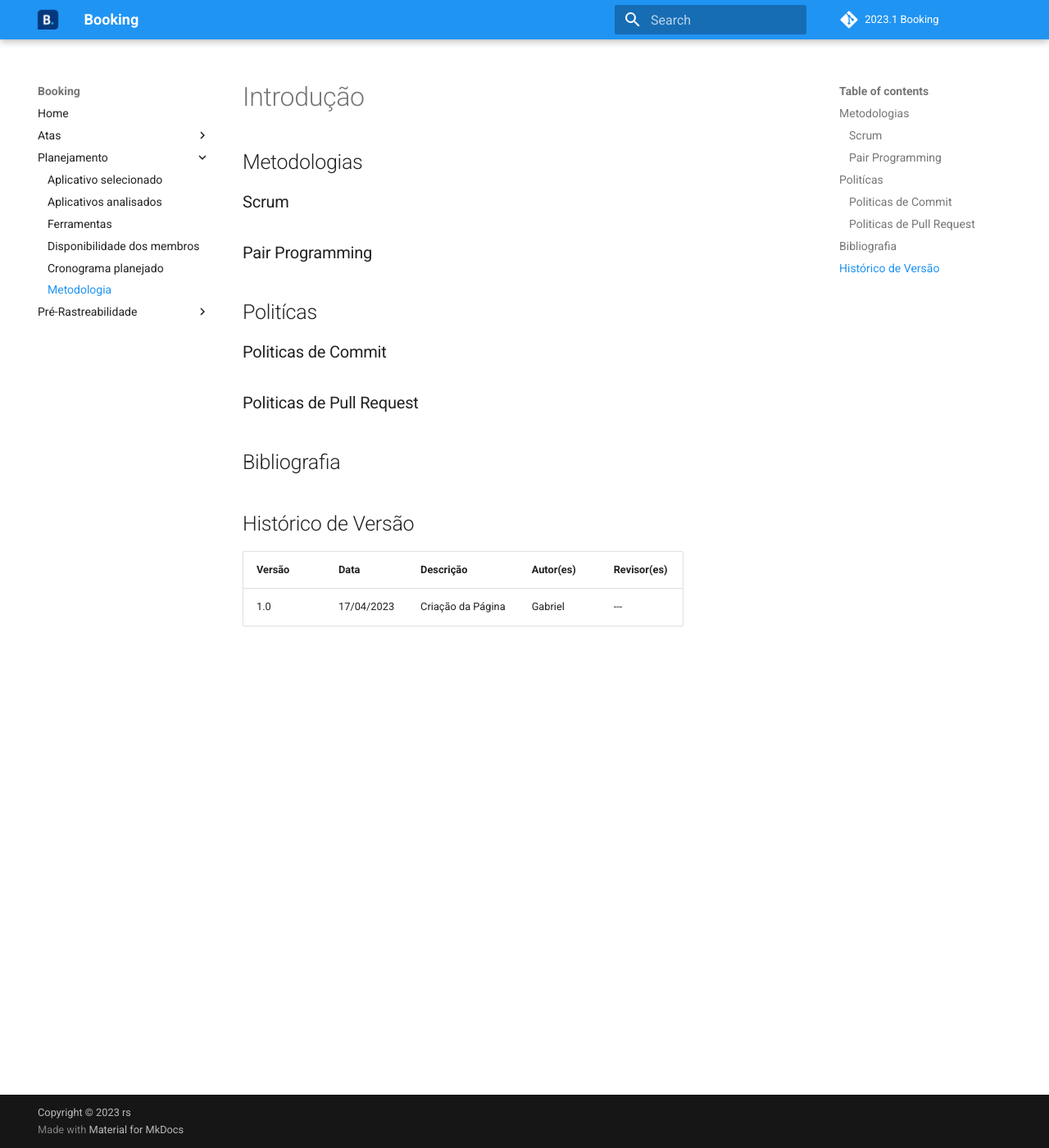
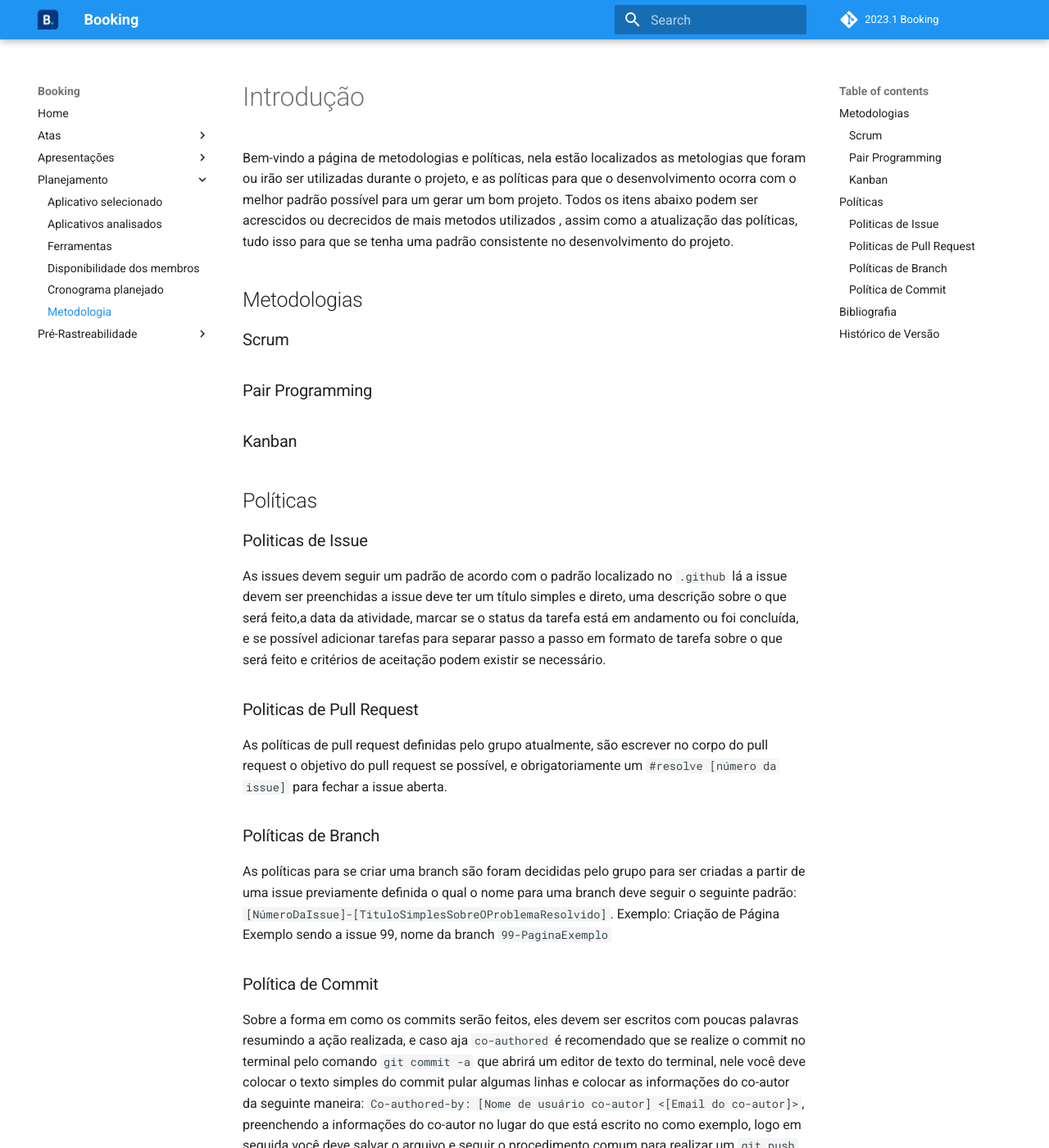
Before and after one commit to Requisitos-de-Software/2023.1-Booking, an MkDocs documentation site: the page built from docs/planejamento/metodologia.md, in a window 1280 px wide and 1400 px high. Shown: the whole window at 82% size. Built offline with MkDocs 1.6.1 and Material for MkDocs 9.7.7, drawn with Linux system fonts in a browser that asks for light colours; comment, search, counter and statistics services are not loaded; some of the changed text lies outside the part shown.

Commit message:
Adicionando texto de politicas

```diff
--- a/docs/planejamento/metodologia.md
+++ b/docs/planejamento/metodologia.md
@@ -1,4 +1,6 @@
 # Introdução
+
+Bem-vindo a página de metodologias e políticas, nela estão localizados as metologias que foram ou irão ser utilizadas durante o projeto, e as políticas para que o desenvolvimento ocorra com o melhor padrão possível para um gerar um bom projeto. Todos os itens abaixo podem ser acrescidos ou decrecidos de mais metodos utilizados , assim como a atualização das políticas, tudo isso para que se tenha uma padrão consistente no desenvolvimento do projeto.
 
 ## Metodologias
 
@@ -6,16 +8,30 @@
 
 ### Pair Programming
 
+### Kanban
 
-## Politícas
-### Politicas de Commit
+## Políticas
+
+### Politicas de Issue
+
+As issues devem seguir um padrão de acordo com o padrão localizado no ``.github`` lá a issue devem ser preenchidas a issue deve ter um título simples e direto, uma descrição sobre o que será feito,a data da atividade, marcar se o status da tarefa está em andamento ou foi concluída, e se possível adicionar tarefas para separar passo a passo em formato de tarefa sobre o que será feito e critérios de aceitação podem existir se necessário.
+
 ### Politicas de Pull Request
 
+As políticas de pull request definidas pelo grupo atualmente, são escrever no corpo do pull request o objetivo do pull request se possível, e obrigatoriamente um ``#resolve [número da issue]`` para fechar a issue aberta.
+
+### Políticas de Branch
+
+As políticas para se criar uma branch são foram decididas pelo grupo para ser criadas a partir de uma issue previamente definida o qual o nome para uma branch deve seguir o seguinte padrão: ``[NúmeroDaIssue]-[TituloSimplesSobreOProblemaResolvido]``. Exemplo: Criação de Página Exemplo sendo a issue 99, nome da branch ``99-PaginaExemplo``
+
+### Política de Commit
+
+Sobre a forma em como os commits serão feitos, eles devem ser escritos com poucas palavras resumindo a ação realizada, e caso aja ``co-authored`` é recomendado que se realize o commit no terminal pelo comando ``git commit -a`` que abrirá um editor de texto do terminal, nele você deve colocar o texto simples do commit pular algumas linhas e colocar as informações do co-autor da seguinte maneira: ``Co-authored-by: [Nome de usuário co-autor] <[Email do co-autor]>``, preenchendo a informações do co-autor no lugar do que está escrito no como exemplo, logo em seguida você deve salvar o arquivo e seguir o procedimento comum para realizar um ``git push``
+
 ## Bibliografia
-
 
 ## Histórico de Versão
 
 | Versão | Data       | Descrição          | Autor(es) | Revisor(es) |
 | ------- | ---------- | -------------------- | --------- | ----------- |
-| 1.0     | 17/04/2023 | Criação da Página | Gabriel   | ---         |
+| 1.0     | 17/04/2023 | Criação da Página | Gabriel   | Henrique    |
--- a/mkdocs.yml
+++ b/mkdocs.yml
@@ -21,6 +21,8 @@ nav:
   - Atas:
       - 01/04/2023: atas/ata_01_04.md
       - 07/04/2023: atas/ata_07_04.md
+  - Apresentações:
+      - Primeira Apresentação: apresentacoes/primeiraApresentacao.md
   - Planejamento:
       - Aplicativo selecionado: planejamento/aplicativoSelecionado.md
       - Aplicativos analisados: planejamento/aplicativosAnalisados.md
```
Also changed, not shown: docs/apresentacoes/primeiraApresentacao.md (added, +1 -0 lines).
